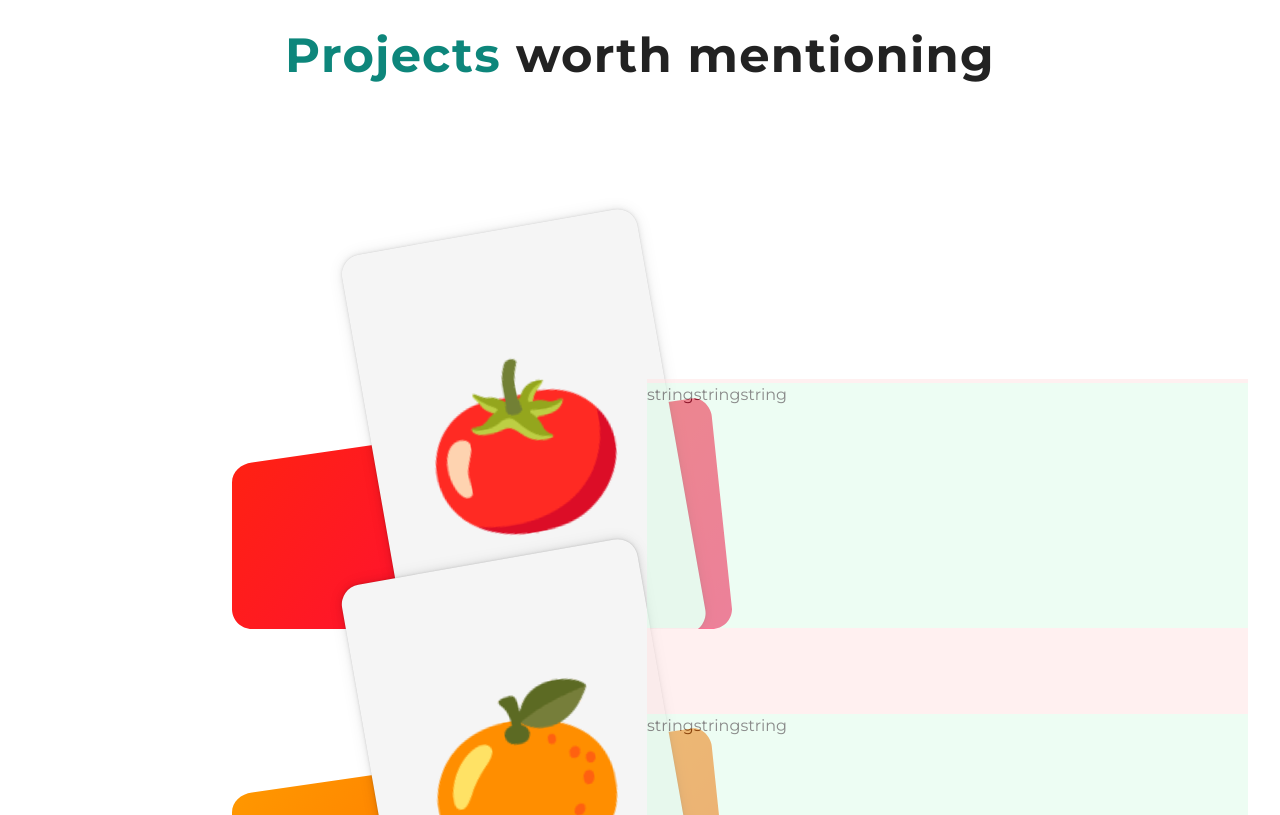
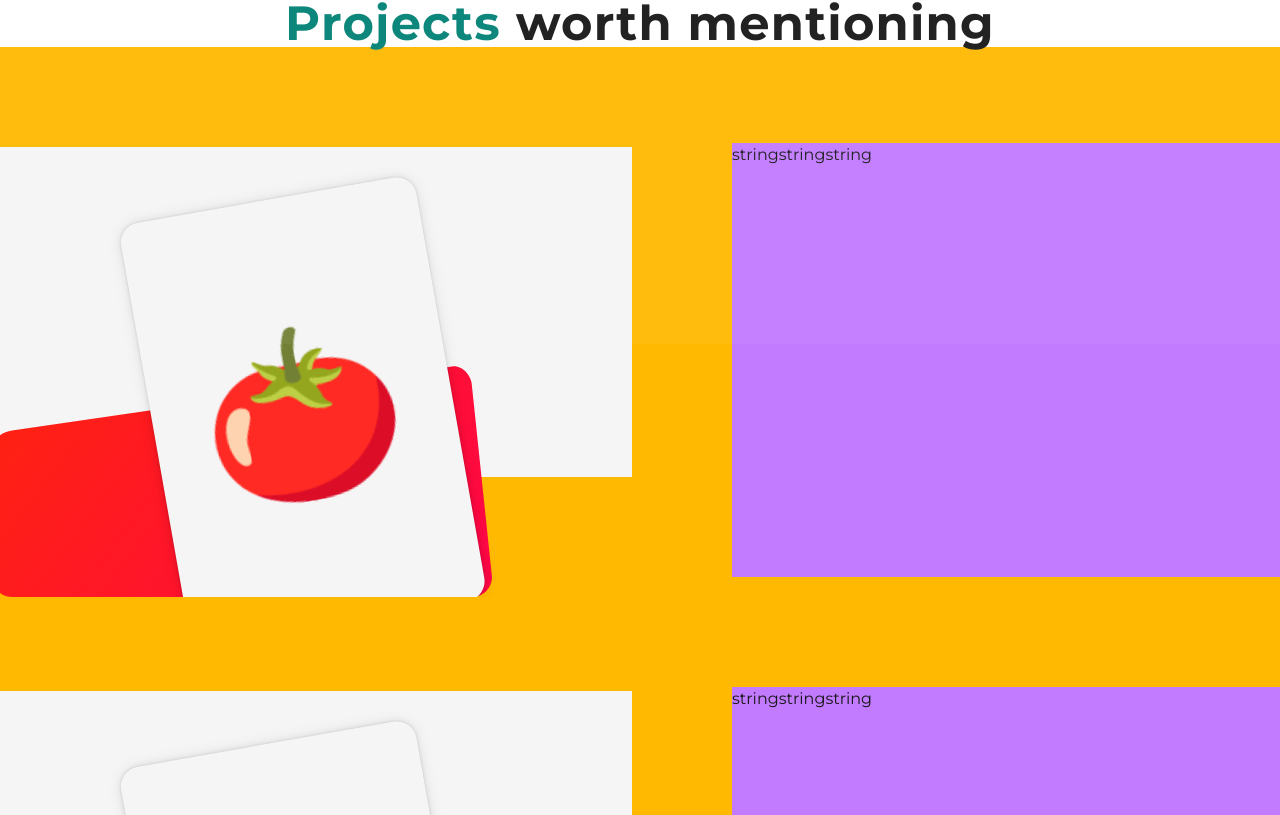
Before and after one commit to anishrajpandey/personal-portfolio, a Next.js app: page / in a window 1280 px wide. Shown: the part 1745-2560 px from the top of the page. Built offline with nearby package versions, Linux system fonts and the light colour scheme.

Commit message:
project alignment

```diff
--- a/app/Projects.tsx
+++ b/app/Projects.tsx
@@ -3,7 +3,7 @@ import Projects_AOS from "./Projects_AOS";
 
 export default function Projects() {
   return (
-    <main className="w-screen  p-2 min-h-screen md:p-8">
+    <main className="w-screen  overflow-hidden min-h-screen ">
       <div className="text-2xl md:text-5xl font-bold tracking-wide text-center justify-center items-center  gap-1">
         <span className="  text-[#008074]">Projects</span>
         <span> worth mentioning </span>
--- a/app/Projects_AOS.tsx
+++ b/app/Projects_AOS.tsx
@@ -3,28 +3,19 @@ import type { Variants } from "motion/react";
 
 export default function ScrollTriggered() {
   return (
-    <section className="flex gap-3.5 relative ">
-      <div style={container} className="md:translate-x-50">
-        {food.map(([emoji, hueA, hueB], i) => (
-          <Card i={i} emoji={emoji} hueA={hueA} hueB={hueB} key={emoji} />
-        ))}
+    <section className="w-screen bg-amber-400 flex flex-col gap-3.5  items-center px-12 ">
+      {food.map(([emoji, hueA, hueB, title, description, live], i) => (
+        <div className="flex justify-start" key={i}>
+          <div style={container} className=" bg-red-400">
+            <Card i={i} emoji={emoji} hueA={hueA} hueB={hueB} key={emoji} />{" "}
           </div>
-
-      <div
-        style={container}
-        className=" w-1/2 top-0 left-0 right-0 bottom-0 z-10 bg-red-100 translate-y-50 opacity-50"
-      >
-        {food.map(([_, __, ____, title, description, live], i) => {
-          return (
-            <div className="h-[245px] mb-[86px] bg-green-100 my-1" key={i}>
+          <div className=" bg-purple-400 h-auto mr-24 w-[70vh] mt-24" key={i}>
             {title}
             {description}
             {live}
           </div>
-          );
-        })}
-        Hello
         </div>
+      ))}
     </section>
   );
 }
@@ -78,10 +69,11 @@ const hue = (h: number) => `hsl(${h}, 100%, 50%)`;
  */
 
 const container: React.CSSProperties = {
-  margin: "100px auto ",
+  margin: "100px ",
 
   // maxWidth: 500,
   width: "50vw",
+  background: "#f5f5f5",
 };
 
 const cardContainer: React.CSSProperties = {
@@ -89,7 +81,9 @@ const cardContainer: React.CSSProperties = {
   display: "flex",
   justifyContent: "center",
   alignItems: "center",
+  width: "50vw",
   position: "relative",
+
   paddingTop: 20,
   marginBottom: -120,
 };
```
Lines whose indentation alone changed are shown as unchanged.
